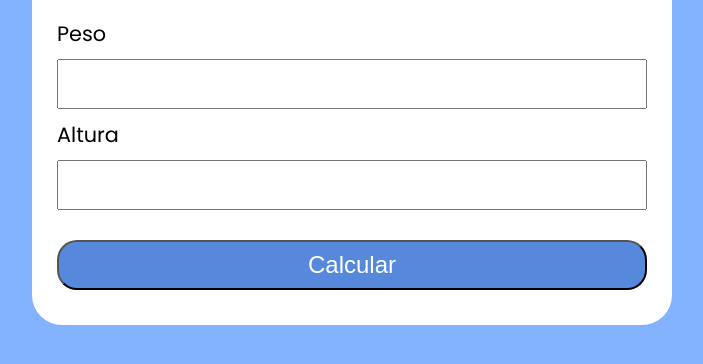
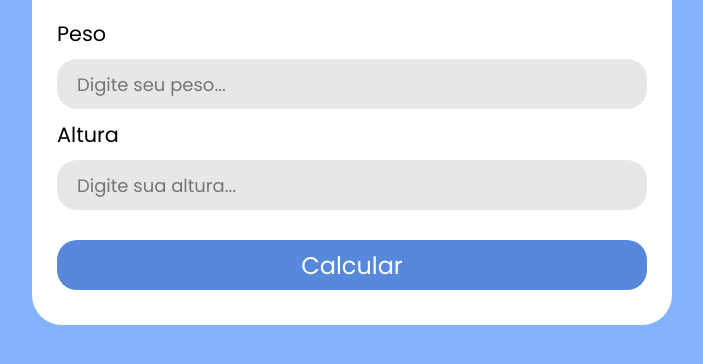
Before and after one commit to juliasanchez25/bmi-calculator, a plain HTML site: page index.html in a window 1280 px wide. Shown: the part 140-504 px from the top of the page, without its empty margins (288-991 px from the left). Drawn offline with Linux system fonts and the light colour scheme.

Commit message:
fix: styling some elements

```diff
--- a/assets/css/style.css
+++ b/assets/css/style.css
@@ -3,13 +3,13 @@
 * {
     box-sizing: border-box;
     outline: 0;
+    font-family: Poppins, sans-serif;
 }
 
 body {
     background-color: #83b2ff;;
     padding: 0;
     margin: 0;
-    font-family: Poppins, sans-serif;
     font-size: 1.3em;
     line-height: 1.5em;
 }
@@ -24,24 +24,21 @@ body {
 
 form input, form label, form button {
     display: block;
-
-
     width: 100%;
     margin-bottom: 10px;
 }
 
 form input {
-    font-size: 24px;
+    font-size: 18px;
     height: 50px;
     padding: 0 20px;
+    border-radius: 20px;
+    border: none;
+    background-color: rgb(231, 231, 231);
 }
 
 form input:focus {
-    outline: 1px solid #659df9;
-}
-
-form input:hover {
-    transition: 0.5s;
+    outline: 3px solid #659df9;
 }
 
 form button {
@@ -51,16 +48,17 @@ form button {
     background-color: #5689db;
     outline: none;
     border-radius: 20px;
+    border: none;
     height: 50px;
     cursor: pointer;
 }
 
 form button:hover {
-    transition: 0.5s;
+    transition: all 0.5s;
     background-color: #4070be;
 }
 
 .result-p {
     background-color: #7fe27f;
-    padding: 10px 20px;
+    padding: 20px;
 }
--- a/index.html
+++ b/index.html
@@ -14,10 +14,10 @@
         <h2>Calcule seu IMC</h2>
         <form action="/" id="form" method="POST">
             <label for="weight">Peso</label>
-            <input type="weight" id="weight" name="weight">
+            <input type="weight" id="weight" name="weight" placeholder="Digite seu peso...">
 
             <label for="height">Altura</label>
-            <input type="height" id="height" name="height">
+            <input type="height" id="height" name="height" placeholder="Digite sua altura...">
 
             <button type="submit">Calcular</button>
         </form>
```
